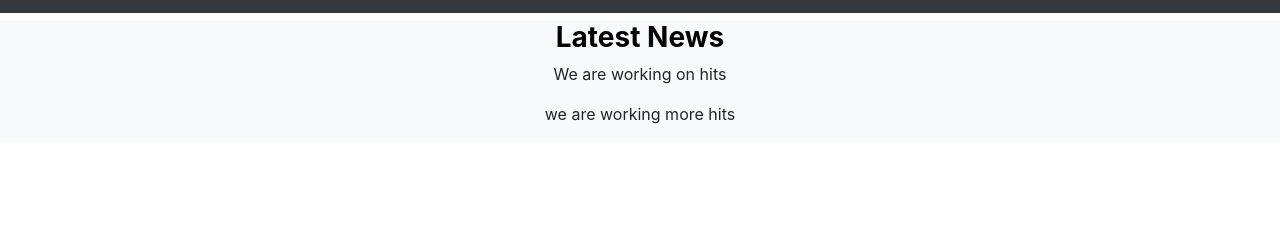
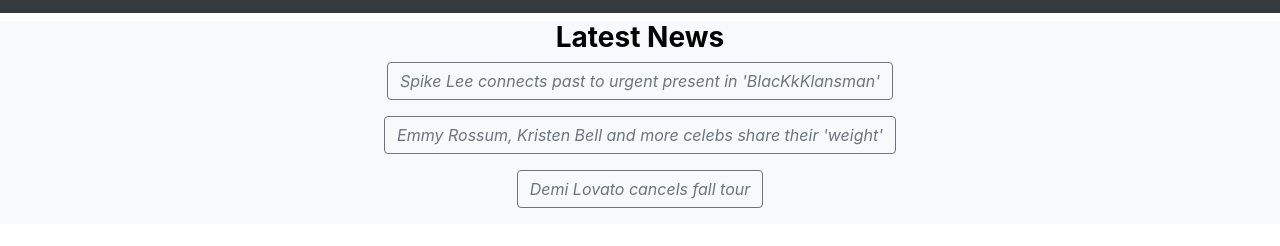
Before and after one commit to Code-Institute-Submissions/themonkees-8, a plain HTML site: page index.html in a window 1280 px wide. Shown: the part 1273-1519 px from the top of the page. Before the commit the page ends 1463 px from the top, so only its background shows below. Drawn offline with nearby package versions, Linux system fonts and the light colour scheme.

Commit message:
updated latest news

```diff
--- a/index.html
+++ b/index.html
@@ -170,8 +170,21 @@
                 <div class="col-lg">
                     <section class="text-center">
                         <h3>Latest News</h3>
-                        <p>We are working on hits</p>
-                        <p>we are working more hits</p>
+                        <p>
+                            <a class="font-italic btn btn-outline-secondary" href="https://edition.cnn.com/2018/08/09/entertainment/blackkklansman-review/index.html" target="_blank">
+                                Spike Lee connects past to urgent present in 'BlacKkKlansman'
+                            </a>
+                        </p>
+                        <p>
+                            <a class="font-italic btn btn-outline-secondary" href="https://edition.cnn.com/2018/08/10/entertainment/kristen-bell-emmy-rossum-i-weigh-campaign/index.html" target="_blank">
+                                Emmy Rossum, Kristen Bell and more celebs share their 'weight'
+                            </a>
+                        </p>
+                        <p>
+                            <a class="font-italic btn btn-outline-secondary" href="https://edition.cnn.com/2018/08/10/entertainment/demi-lovato-tour-canceled/index.html" target="_blank">
+                                Demi Lovato cancels fall tour
+                            </a>
+                        </p>
                     </section>
                 </div>
             </div>
```
